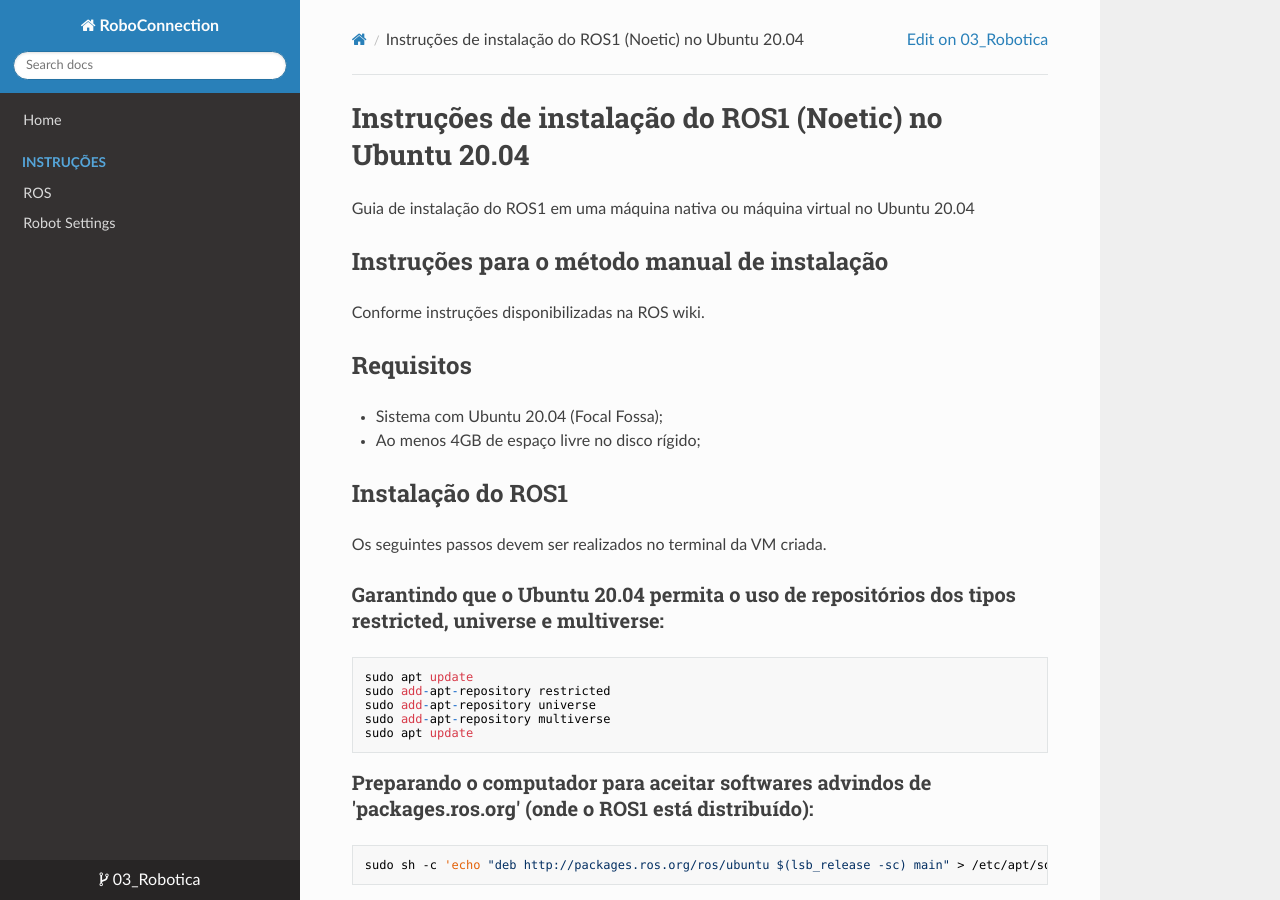
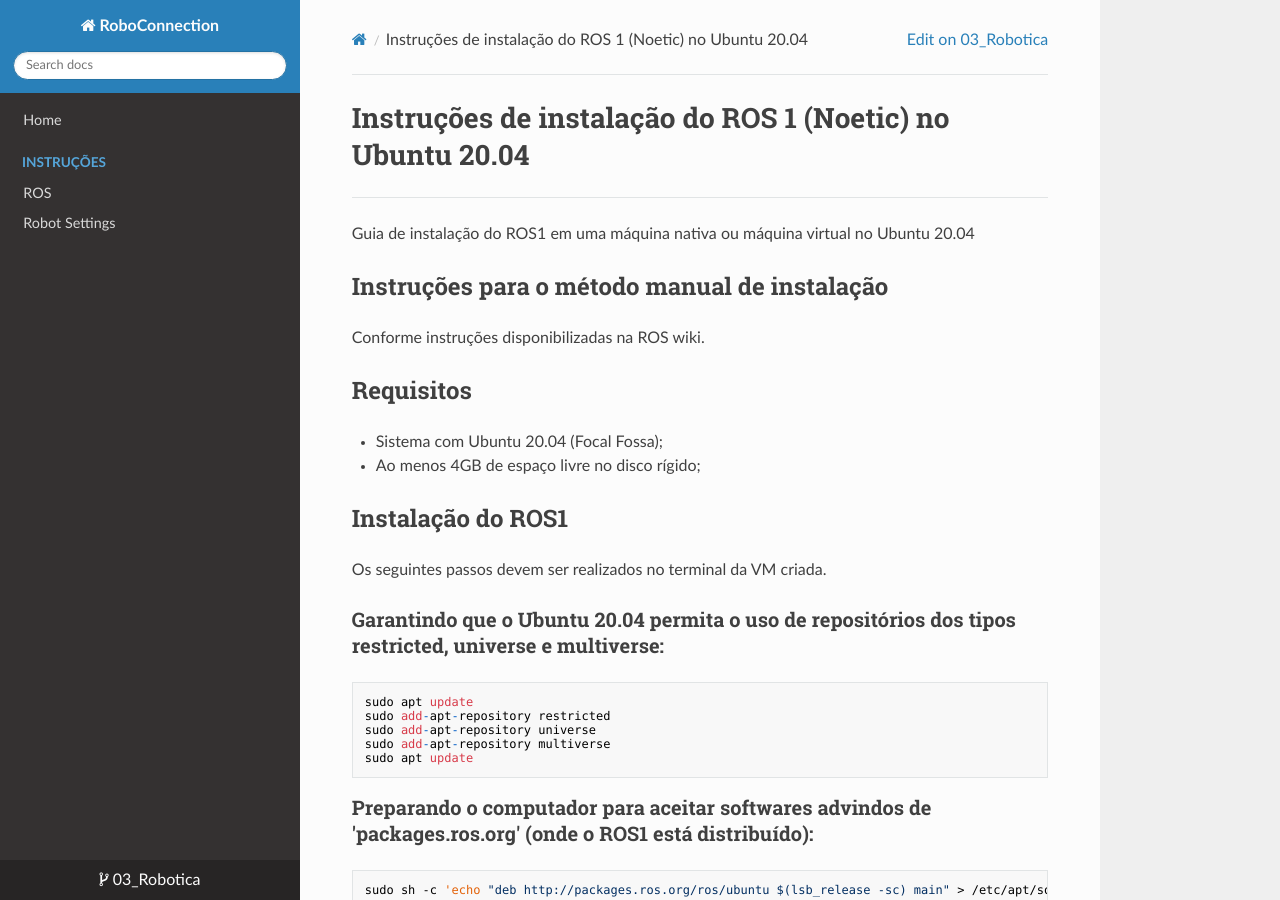
Before and after one commit to ResidenciaTICBrisa/03_Robotica, an MkDocs documentation site: the page built from docs/Instruções/ROS 1.md, in a window 1280 px wide and 900 px high. Built offline with MkDocs 1.6.1, drawn with Linux system fonts in a browser that asks for light colours; nearby versions of some CDN libraries.

Commit message:
<fix> Adição de divisores nos arquivos (padronização)

```diff
--- a/docs/Instruções/ROS 1.md
+++ b/docs/Instruções/ROS 1.md
@@ -1,4 +1,5 @@
-# Instruções de instalação do ROS1 (Noetic) no Ubuntu 20.04
+# Instruções de instalação do ROS 1 (Noetic) no Ubuntu 20.04
+---
 
 Guia de instalação do ROS1 em uma máquina nativa ou máquina virtual no Ubuntu 20.04
 
```
Also changed, not shown: docs/Instruções/CPP SDK v6.md (+1 -0 lines), docs/Instruções/Maquina Virtual.md (+13 -3 lines), docs/Instruções/NAO Flasher.md (+1 -0 lines), docs/Instruções/Robot Settings.md (+1 -0 lines).
